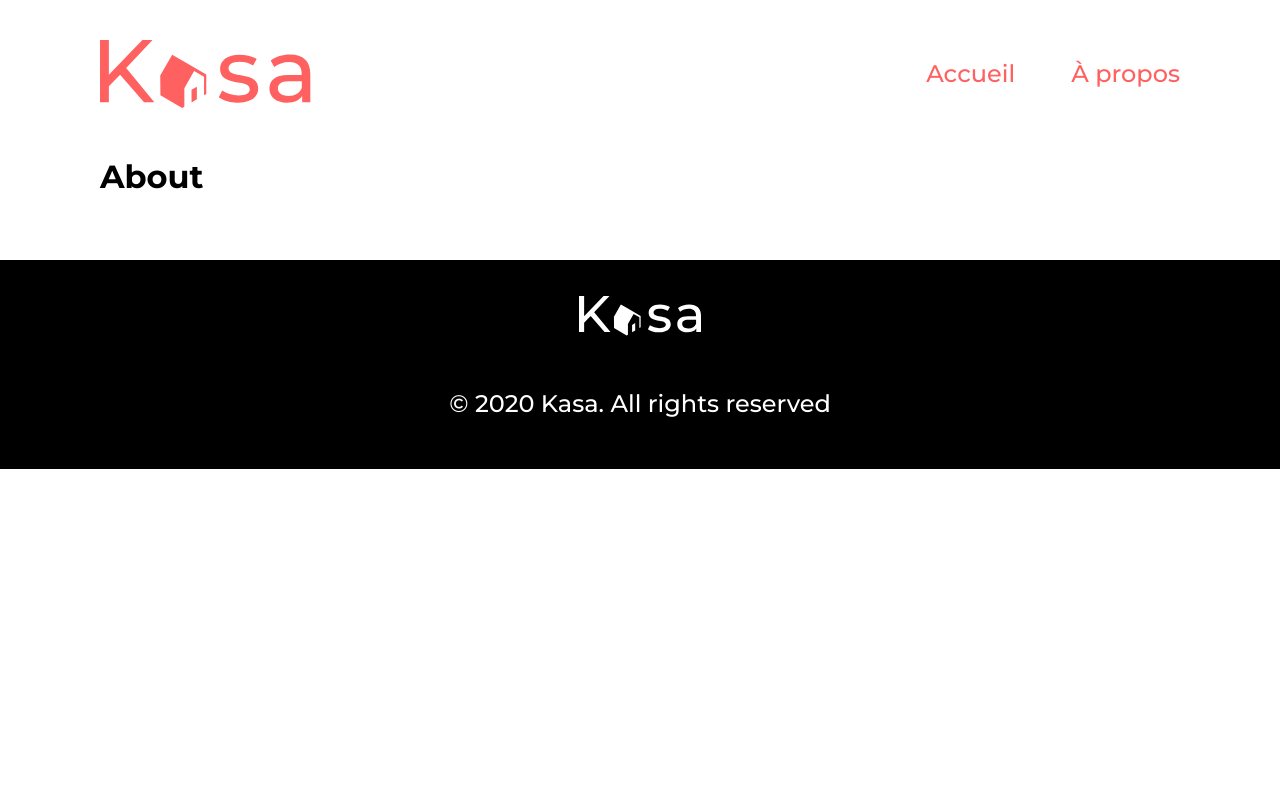
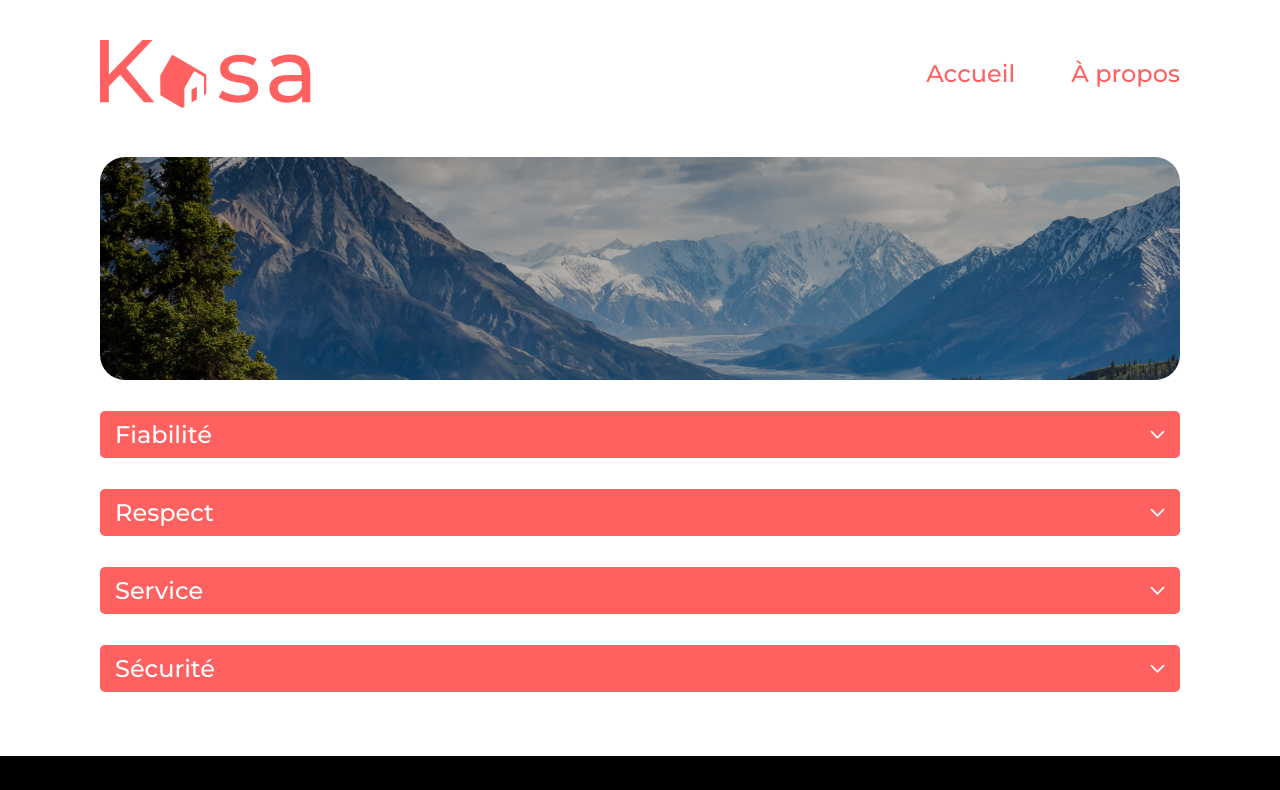
Before and after one commit to bs33000/kasa, a React (Create React App) app: page /about in a window 1280 px wide. Shown: the top 790 px of the page. Built offline with nearby package versions, Linux system fonts and the light colour scheme.

Commit message:
collapsible

```diff
--- a/package.json
+++ b/package.json
@@ -10,7 +10,7 @@
         "react-dom": "^18.2.0",
         "react-router-dom": "^6.4.5",
         "react-scripts": "^5.0.1",
-    "sass": "^1.56.2",
+        "sass": "^1.57.0",
         "web-vitals": "^2.1.4"
     },
     "scripts": {
--- /dev/null
+++ b/src/assets/content/aboutContent.json
@@ -0,0 +1,18 @@
+[
+    {
+        "aboutTitle": "Fiabilité",
+        "aboutText": "Les annonces postées sur Kasa garantissent une fiabilité totale. Les photos sont conformes aux logements, et toutes les informations sont régulièrement vérifiées par nos équipes."
+    },
+    {
+        "aboutTitle": "Respect",
+        "aboutText": "La bienveillance fait partie des valeurs fondatrices de Kasa. Tout comportement discriminatoire ou de perturbation du voisinage entraînera une exclusion de notre plateforme."
+    },
+    {
+        "aboutTitle": "Service",
+        "aboutText": "Nos équipes se tiennent à votre disposition pour vous fournir une expérience parfaite. N'hésitez pas à nous contacter si vous avez la moindre question."
+    },
+    {
+        "aboutTitle": "Sécurité",
+        "aboutText": "La sécurité est la priorité de Kasa. Aussi bien pour nos hôtes que pour les voyageurs, chaque logement correspond aux critères de sécurité établis par nos services. En laissant une note aussi bien à l'hôte qu'au locataire, cela permet à nos équipes de vérifier que les standards sont bien respectés. Nous organisons également des ateliers sur la sécurité domestique pour nos hôtes."
+    }
+]
--- /dev/null
+++ b/src/components/AboutBanner/AboutBanner.jsx
@@ -0,0 +1,7 @@
+import React from "react";
+import "../../style/main.scss";
+
+//la bannière about est une image et un claque assombrissant qui varient selon le responsive
+export default function AboutBanner() {
+	return <div className="aboutBackground wh-msk"></div>;
+}
--- /dev/null
+++ b/src/components/AboutBanner/AboutBanner.scss
@@ -0,0 +1,13 @@
+.aboutBackground {
+    @include flex-center;
+    @include bkgrd($about-background-mobile);
+    width: 100%;
+    height: 223px;
+    margin-top: 20px;
+    @include small-radius;
+
+    @media screen and (min-width: $breakpoint-desktop) {
+        @include bkgrd($about-background);
+        @include big-radius;
+    }
+}
--- /dev/null
+++ b/src/components/Collapsible/Collapsible.jsx
@@ -0,0 +1,41 @@
+import React, {useState, useRef} from "react";
+import Chevron from "../../assets/images/vectorBas.svg";
+
+function Collapsible (props) {
+    const [isOpen, setIsOpen] = useState(false);
+
+    const parentRef = useRef(); //assign value to this DOM element
+
+    return (
+        <div className="collapsible">
+            <button className="toggle" onClick={() => setIsOpen(!isOpen)}>
+                <h2>{props.aboutTitle}</h2>
+                <img
+					className={isOpen ? "chevron rotated" : "chevron"}
+					src={Chevron}
+					alt="chevron"
+				/>
+            </button>
+            <div
+                className="content-parent"
+                ref={parentRef}
+                // conditionnal height: if opened then actual heigh as defined by parent.ref DOM element,
+                // 0px otherwise - note that in REACt style is an Objet
+                style={
+                    isOpen ? {
+                        height: parentRef.current.scrollHeight + "px"
+                    }
+                    : {
+                        height: "0px"
+                    }
+                }
+            >
+                <div className="content">
+                    <p>{props.aboutText}</p>
+                </div>
+            </div>
+        </div>
+    )
+}
+
+export default Collapsible;
--- /dev/null
+++ b/src/components/Collapsible/Collapsible.scss
@@ -0,0 +1,71 @@
+.collapsible .toggle {
+	width: 100%;
+	margin: 20px 0;
+
+	@media screen and (min-width: $breakpoint-desktop) {
+		margin: 31px auto 0;
+	}
+
+	background: $primary-color;
+	color: $tertiary-color;
+	cursor: pointer;
+	display: flex;
+	justify-content: space-between;
+	align-items: center;
+	height: 30px;
+	padding: 7px 15px;
+	border-radius: 5px;
+	width: 100%;
+	border: unset;
+	@media screen and (min-width: $breakpoint-desktop) {
+		height: 47px;
+	}
+
+	h2 {
+		@include font(13px, 500);
+
+		@media screen and (min-width: $breakpoint-desktop) {
+			@include font(24px, 500);
+		}
+	}
+}
+
+
+.collapsible .content {
+	color: $primary-color;
+	background: $secondary-color;
+	border-radius: 5px;
+	transition: opacity 0.4s ease-in-out, height 0.4s 0.4s ease-in-out;
+
+	p {
+		margin: 0;
+		padding: 22px 15px;
+		pointer-events: none;
+		@include font(12px, 400);
+
+		@media screen and (min-width: $breakpoint-desktop) {
+			@include font(24px, 400);
+		}
+	}
+}
+
+.collapsible .content-parent{
+	height: 0px; /** hidding content by default */
+	overflow: hidden; /** dealing with overflow */
+	transition: height ease 0.3s; /** easing the content opening*/
+}
+
+.chevron {
+	width: 9px;
+	transform: rotate(0deg);
+	transition: 0.1s 0.1s ease-in-out;
+
+	@media screen and (min-width: $breakpoint-desktop) {
+		width: 15px;
+	}
+}
+
+.rotated {
+	transform: rotate(180deg);
+	transition: 0.1s ease-in-out;
+}
--- /dev/null
+++ b/src/components/Collapsible/Collapsible_old.scss
@@ -0,0 +1,95 @@
+.collapse {
+	width: 100%;
+	margin: 20px 0;
+
+	@media screen and (min-width: $breakpoint-desktop) {
+		margin: 31px auto 0;
+	}
+
+	&__visible {
+		background: $primary-color;
+		color: $tertiary-color;
+		cursor: pointer;
+		display: flex;
+		justify-content: space-between;
+		align-items: center;
+		height: 30px;
+		padding: 7px 15px;
+		border-radius: 5px;
+		width: 100%;
+
+		@media screen and (min-width: $breakpoint-desktop) {
+			height: 47px;
+		}
+
+		h2 {
+			@include font(13px, 500);
+
+			@media screen and (min-width: $breakpoint-desktop) {
+				@include font(24px, 500);
+			}
+		}
+	}
+
+	&__toggle {
+		opacity: 0;
+		color: $primary-color;
+		background: $secondary-color;
+		border-radius: 5px;
+		transition: opacity 0.4s ease-in-out, height 0.4s 0.4s ease-in-out;
+
+		p {
+			margin: 0;
+			padding: 22px 15px;
+			pointer-events: none;
+			@include font(12px, 400);
+
+			@media screen and (min-width: $breakpoint-desktop) {
+				@include font(24px, 400);
+			}
+		}
+	}
+}
+
+.animated {
+	opacity: 1;
+	transition: height 0.4s ease-in-out, opacity 0.4s 0.4s ease-in-out;
+}
+
+.chevron {
+	width: 9px;
+	transform: rotate(0deg);
+	transition: 0.4s 0.4s ease-in-out;
+
+	@media screen and (min-width: $breakpoint-desktop) {
+		width: 15px;
+	}
+}
+
+.rotated {
+	transform: rotate(180deg);
+	transition: 0.4s ease-in-out;
+}
+
+.about-style {
+	width: 100%;
+	@include flex-column;
+
+	@media screen and (min-width: $breakpoint-desktop) {
+		width: 87.5%;
+	}
+}
+
+.collapse-fiche-container {
+	@include flex-column;
+	width: 100%;
+
+	@media screen and (min-width: $breakpoint-desktop) {
+		flex-direction: row;
+		gap: 6%;
+	}
+}
+
+.equipList {
+	list-style-type: none;
+}
--- a/src/pages/About/About.jsx
+++ b/src/pages/About/About.jsx
@@ -1,7 +1,20 @@
+import AboutBanner from "../../components/AboutBanner/AboutBanner";
+import Collapsible from "../../components/Collapsible/Collapsible";
+import aboutContent from "../../assets/content/aboutContent.json"; // j'ai créé un fichier JSON avec les données des collapses
 import React from "react";
 
 export default function About() {
 	return (
-		<h1>About</h1>
+		<>
+			<AboutBanner />
+			{aboutContent.map((rule, id) => (
+				<Collapsible
+					key={id}
+					aboutTitle={rule.aboutTitle}
+					aboutText={rule.aboutText}
+					aboutStyle="about-style"
+				/>
+			))}
+		</>
 	);
 }
--- a/src/style/main.scss
+++ b/src/style/main.scss
@@ -5,3 +5,5 @@
 @import "../components/Footer/Footer";
 @import "../components/Header/Header";
 @import "../components/Error404/Error404";
+@import "../components/AboutBanner/AboutBanner";
+@import "../components/Collapsible/Collapsible";
```
Also changed, not shown: src/components/Collapsible/Collapsible_old.jsx (added, +39 -0 lines), 1 other file (tests, documents, lock files or other folders). Lines whose indentation alone changed are shown as unchanged.
